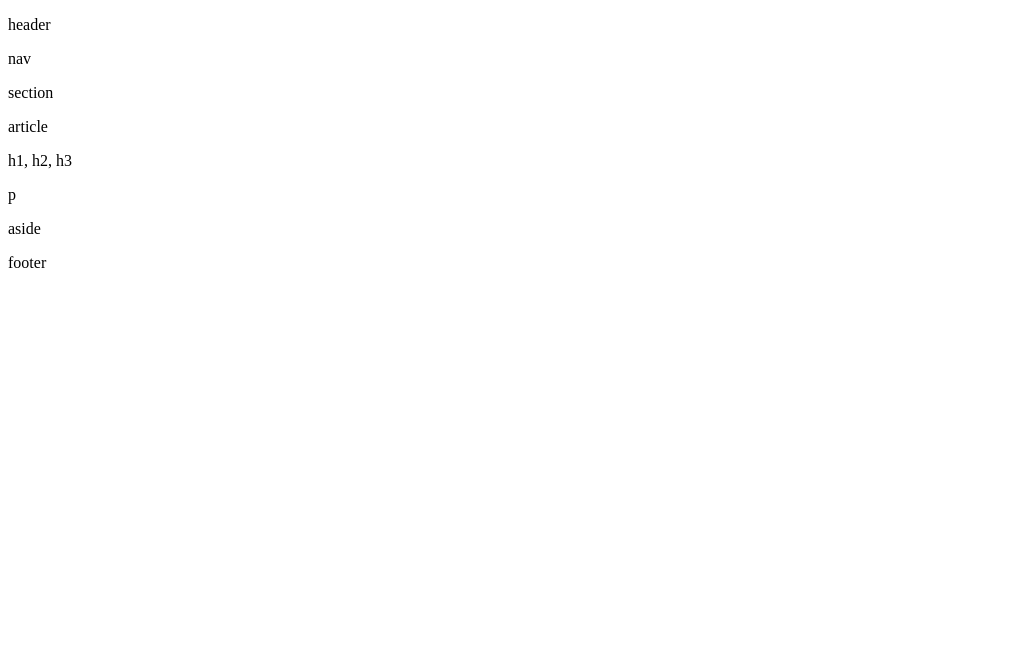
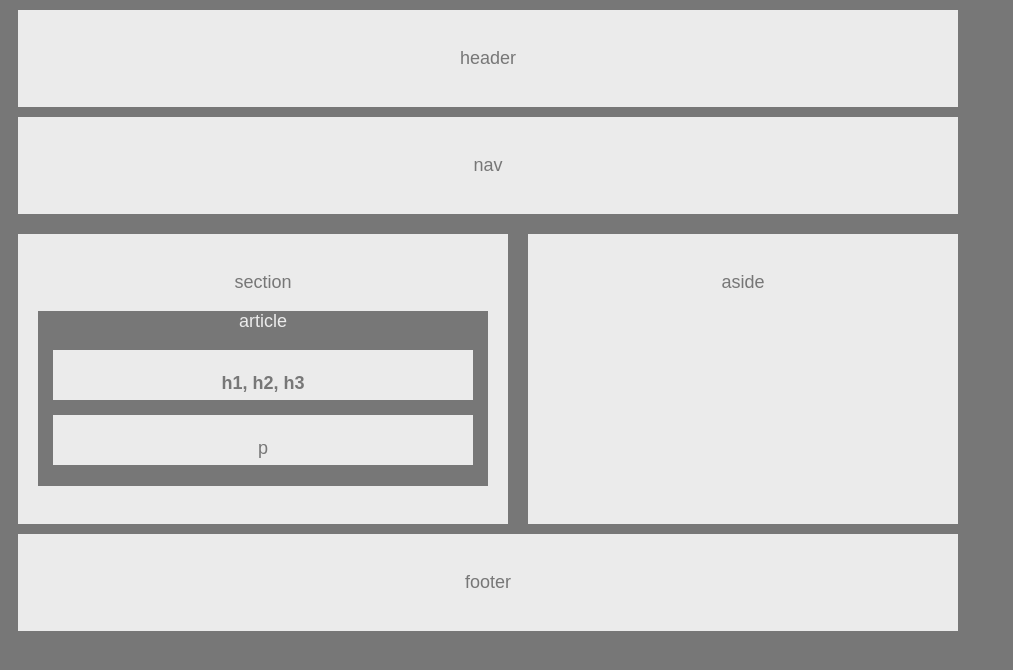
Before and after one commit to therealmcp/HW-Wireframe, a plain HTML site: page index.html in a window 1280 px wide. Shown: the whole page, without its empty margins (0-1013 px from the left). Drawn offline with Linux system fonts and the light colour scheme.

Commit message:
<'finished assignment'>

```diff
--- a/index.html
+++ b/index.html
@@ -12,29 +12,32 @@
         <p>header</p>
     </header>
 
-    <div>
+    <nav>
         <p>nav</p>
-    </div>
+    </nav>
 
     <section>
+
         <p>section</p>
-    </section>
 
-    <div>
+        <article>
             <p>article</p>
+
+            <div class="bold">
+                <p>h1, h2, h3</p>
             </div>
 
             <div>
-        <p>h1, h2, h3</p>
-
                 <p>p</p>
             </div>
 
-    <section>
-        <div>
+        </article>
+
+    </section>
+
+    <aside>
         <p>aside</p>
-        </div>
-    </section>
+    </aside>
 
     <footer>
         <p>footer</p>
--- a/style.css
+++ b/style.css
@@ -0,0 +1,75 @@
+body {
+    font-family: 'arial', 'helvetica neue', Helvetica, sans-serif;
+    color: #777;
+    background: #777;
+    width: 960px;
+    font-size: 18px;
+}
+
+header {
+    background: #ebebeb;
+    text-align: center;
+    padding: 20px;
+    margin: 10px;
+}
+
+nav {
+    background: #ebebeb;
+    padding: 20px;
+    margin: 10px;
+    text-align: center;
+}
+
+section {
+    background: #ebebeb;
+    padding: 20px;
+    margin: 10px;
+    text-align: center;
+    display: inline-block;
+    height: 250px;
+    width: 450px;
+    float: left;
+}
+
+aside {
+    background: #ebebeb;
+    padding: 20px;
+    margin: 10px;
+    text-align: center;
+    display: inline-block;
+    height: 250px;
+    width: 390px;
+    float: left;
+}
+
+footer {
+    clear: both;
+    background: #ebebeb;
+    padding: 20px;
+    margin: 10px;
+    text-align: center;
+}
+
+article {
+    color: #ebebeb;
+    background: #777;
+    padding: 0px;
+    margin: 0px;
+    text-align: center;
+    height: 175px;
+}
+
+div {
+    position: relative;
+    color: #777;
+    background: #ebebeb;
+    padding-top: 5px;
+    padding-bottom: 5px;
+    margin: 15px;
+    text-align: center;
+    height: 40px;
+}
+
+.bold {
+    font-weight: bold;
+}
```
Lines whose indentation alone changed are shown as unchanged.
